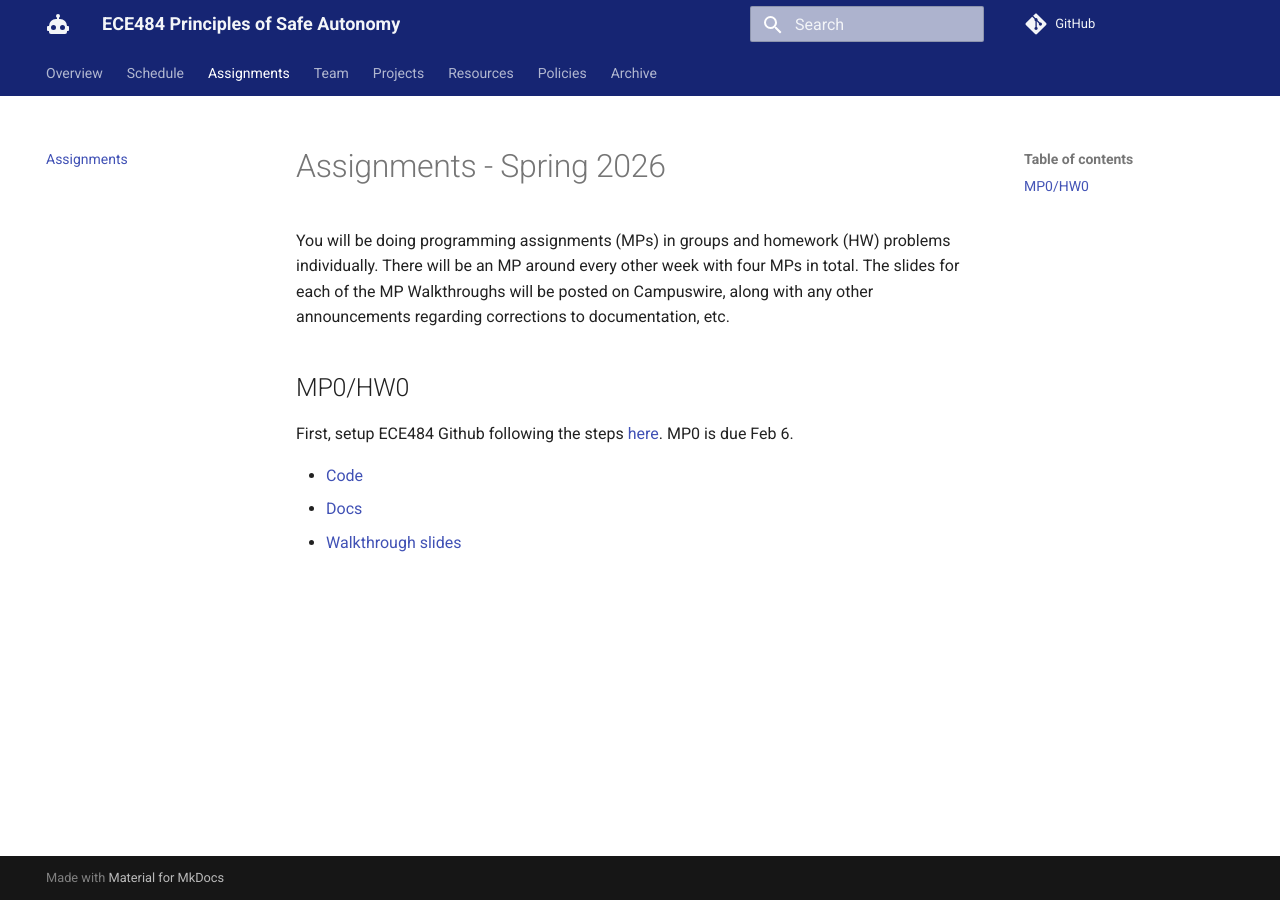
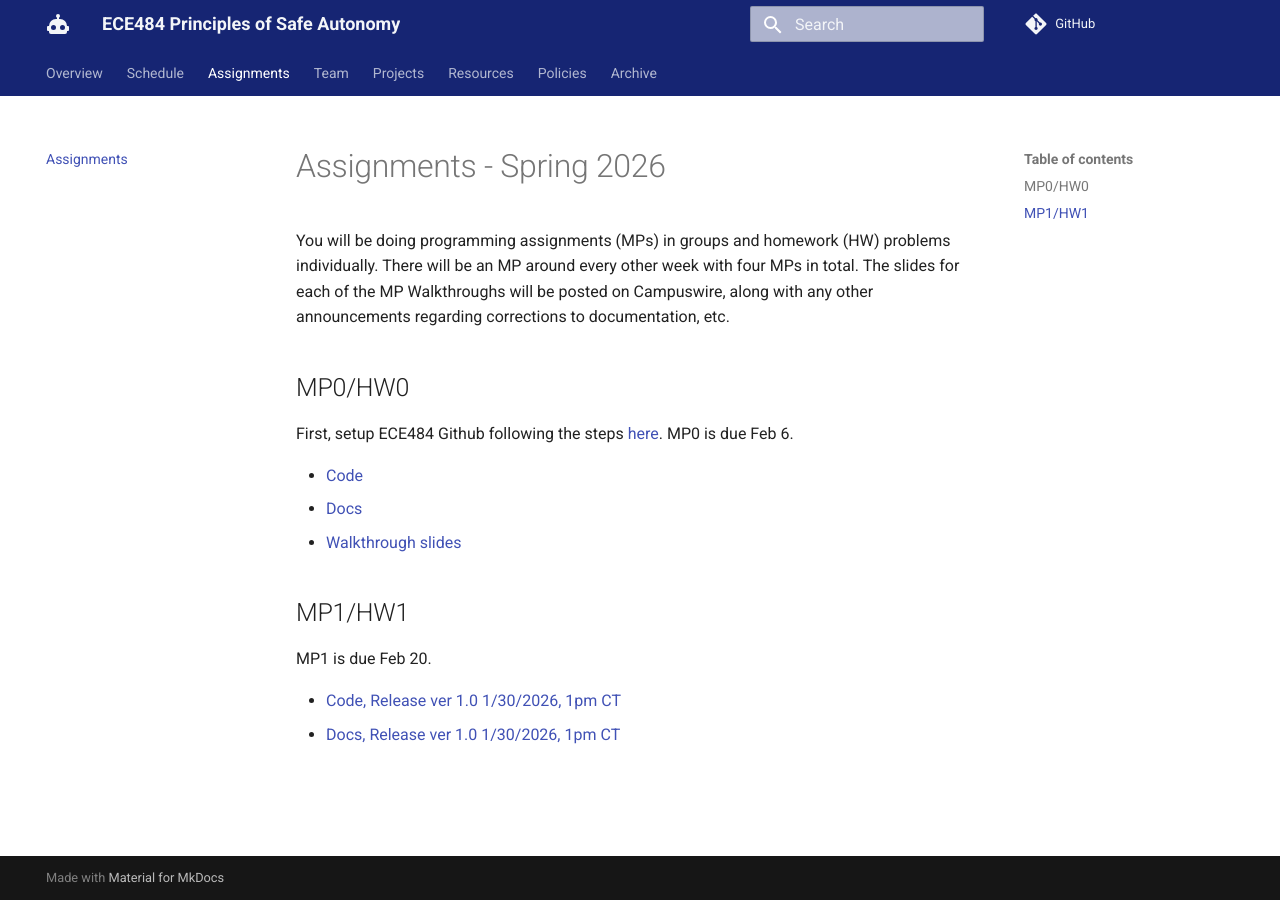
Before and after one commit to safeautonomy-illinois/ece484-site, an MkDocs documentation site: the page built from docs/spring-2026/assignments.md, in a window 1280 px wide. Built offline with MkDocs 1.6.1 and Material for MkDocs 9.7.7, drawn with Linux system fonts in a browser that asks for light colours; comment, search, counter and statistics services are not loaded.

```diff
--- a/docs/spring-2026/assignments.md
+++ b/docs/spring-2026/assignments.md
@@ -9,6 +9,17 @@
 - [Code](https://github.com/safeautonomy-illinois-students/mp0-sp26-release)
 - [Docs](https://github.com/safeautonomy-illinois-students/mp0-sp26-release/blob/main/docs/MP0_Release_Spring2026.pdf)
 - [Walkthrough slides](https://github.com/safeautonomy-illinois-students/mp0-sp26-release/blob/main/docs/ECE484_SP26_MP0_Walkthrough.pdf)
+
+## MP1/HW1
+
+MP1 is due Feb 20.
+
+- [Code, Release ver 1.0 1/30/2026, 1pm CT](https://github.com/safeautonomy-illinois-students/mp1-sp26-release)
+- [Docs, Release ver 1.0 1/30/2026, 1pm CT](https://github.com/safeautonomy-illinois-students/mp1-sp26-release/blob/main/docs/MP1_Dev_Spring2026.pdf)
+<!--
+- [Walkthrough slides](https://github.com/safeautonomy-illinois-students/mp0-sp26-release/blob/main/docs/ECE484_SP26_MP0_Walkthrough.pdf) -->
+
+
 <!--
 - MP2/HW2
     - [Link to Git Repo Release](https://gitlab.engr.illinois.edu/GolfCar/mp-release-fa25/-/tree/main/src/mp2?ref_type=heads)
```
Also changed, not shown: docs/spring-2026/resources.md (+1 -1 lines).
